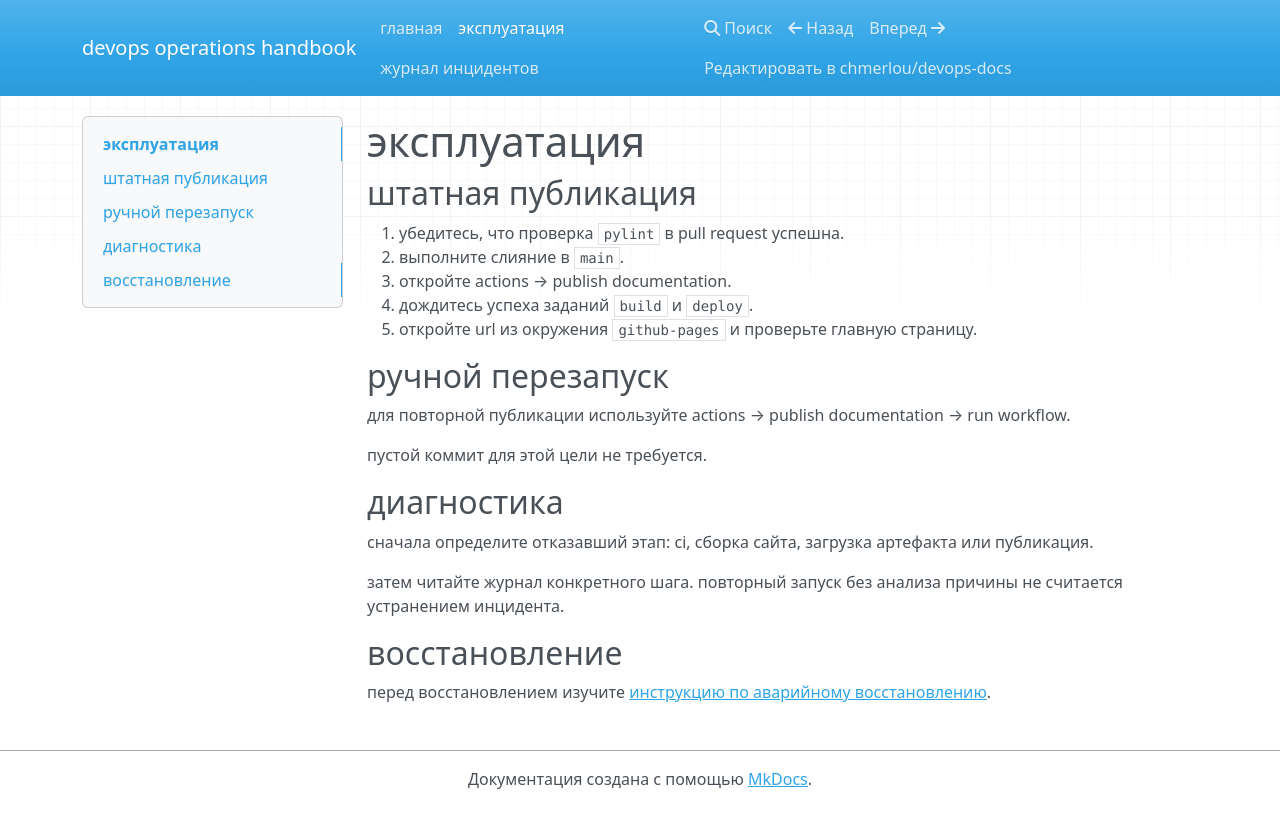
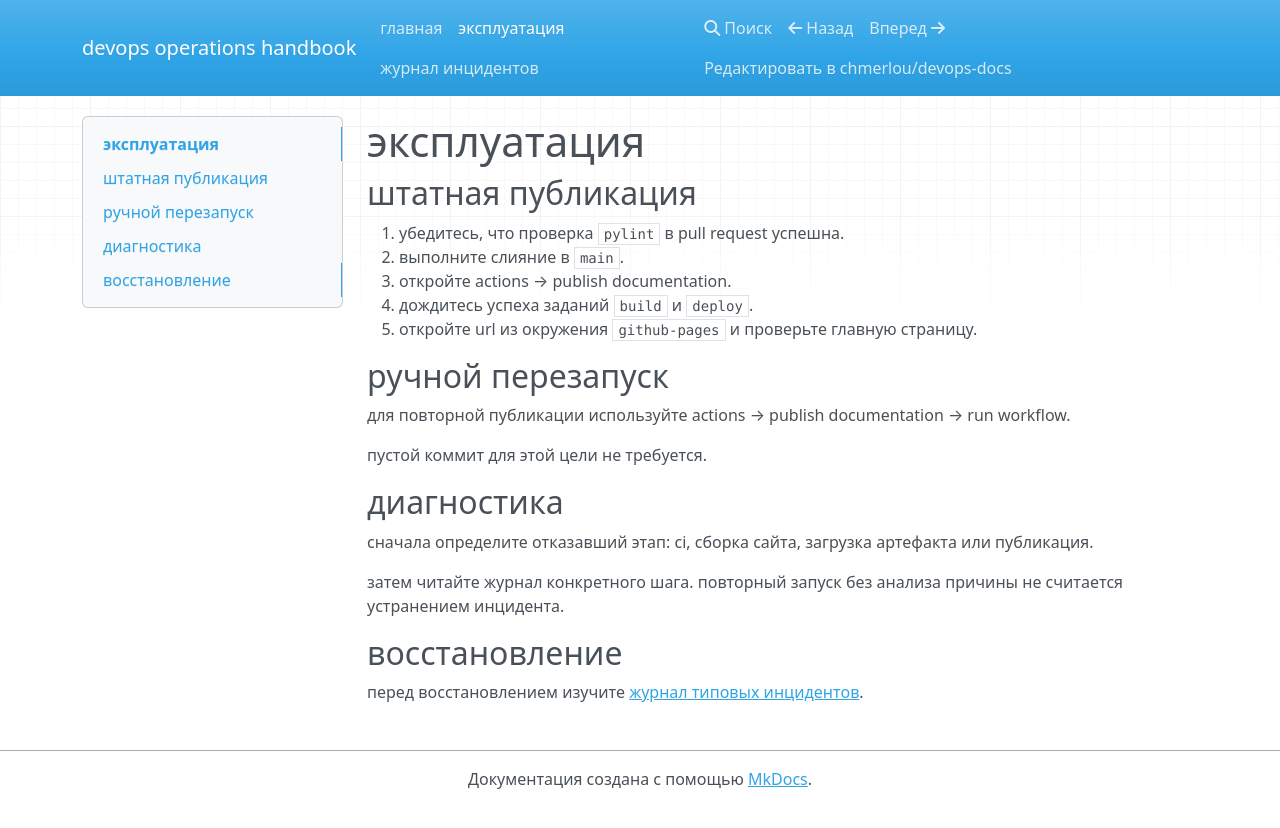
Before and after one commit to Chmerlou/devops-docs, an MkDocs documentation site: the page built from docs/runbook.md, in a window 1280 px wide. Shown: the top 828 px of the page. Built offline with MkDocs 1.6.1, drawn with Linux system fonts in a browser that asks for light colours; nearby versions of some CDN libraries.

Commit message:
docs: point recovery section to existing incident log

```diff
--- a/docs/runbook.md
+++ b/docs/runbook.md
@@ -22,4 +22,4 @@
 
 ## восстановление
 
-перед восстановлением изучите [инструкцию по аварийному восстановлению](recovery.md).
+перед восстановлением изучите [журнал типовых инцидентов](incidents.md).
```
